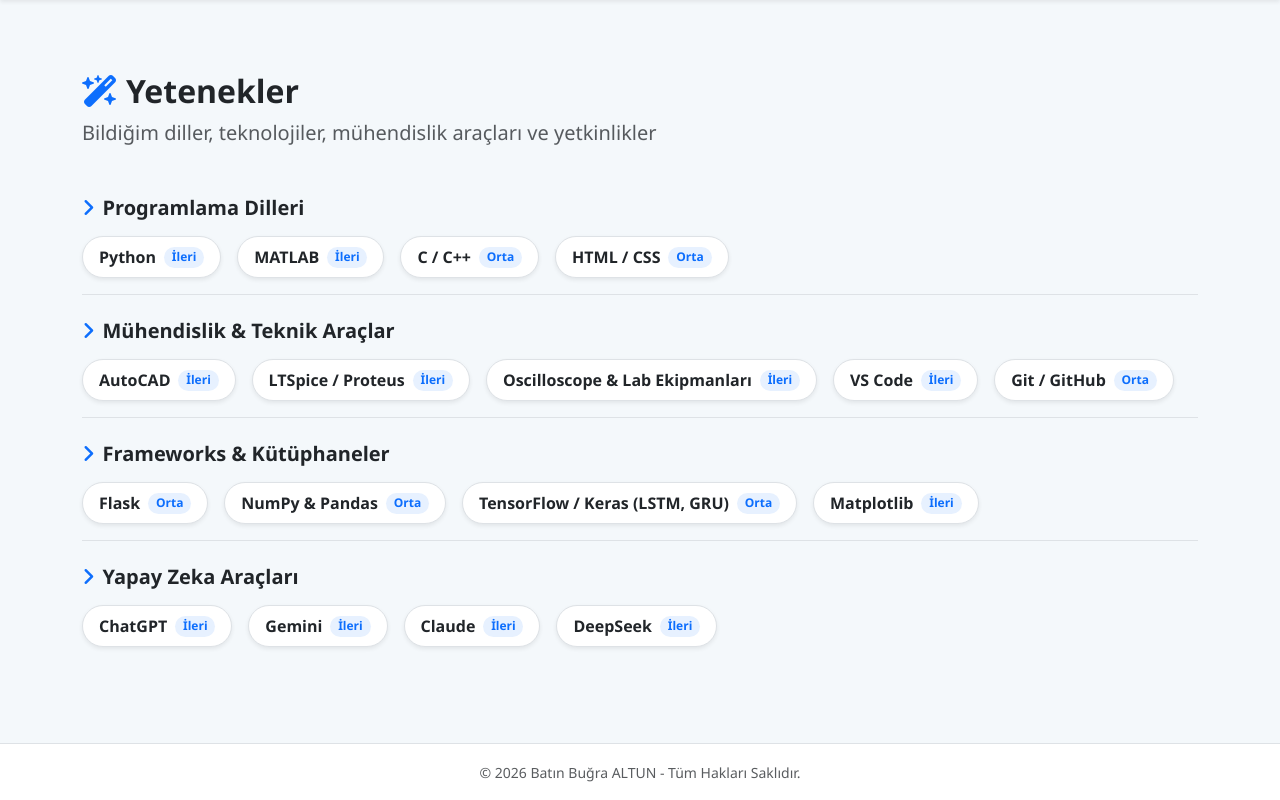
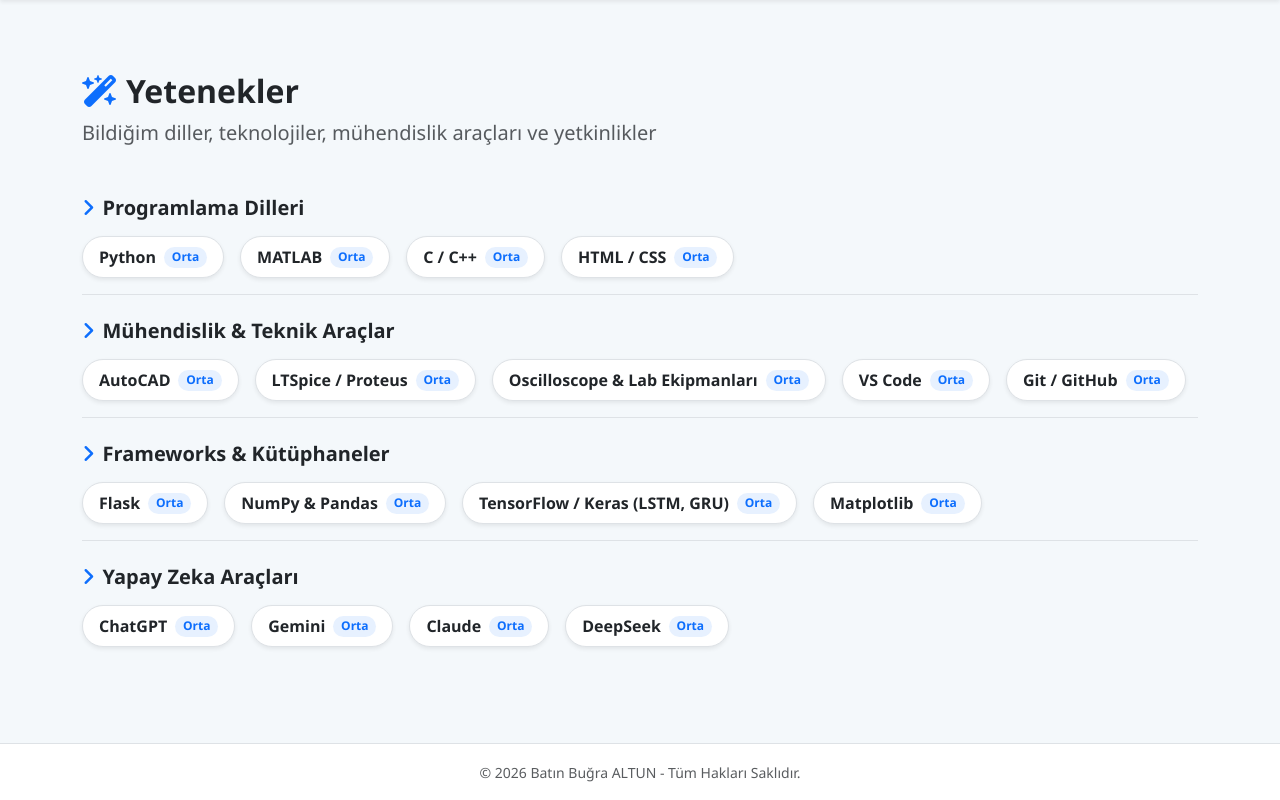
Before and after one commit to batinbugraaltun-dev/benim-cv-sitem, a Flask app: page /yetenekler in a window 1280 px wide. Shown: the part 57-857 px from the top of the page. Run offline with Flask 3, Linux system fonts and the light colour scheme.

Commit message:
Yetenek seviyeleri orta olarak guncellendi

```diff
--- a/templates/yetenekler.html
+++ b/templates/yetenekler.html
@@ -19,11 +19,11 @@
         <div class="d-flex flex-wrap gap-3">
             <div class="bg-white px-3 py-2 rounded-pill border shadow-sm d-flex align-items-center gap-2">
                 <span class="fw-semibold text-dark">Python</span>
-                <span class="badge rounded-pill text-primary" style="background-color: #e7f1ff;">İleri</span>
+                <span class="badge rounded-pill text-primary" style="background-color: #e7f1ff;">Orta</span>
             </div>
             <div class="bg-white px-3 py-2 rounded-pill border shadow-sm d-flex align-items-center gap-2">
                 <span class="fw-semibold text-dark">MATLAB</span>
-                <span class="badge rounded-pill text-primary" style="background-color: #e7f1ff;">İleri</span>
+                <span class="badge rounded-pill text-primary" style="background-color: #e7f1ff;">Orta</span>
             </div>
             <div class="bg-white px-3 py-2 rounded-pill border shadow-sm d-flex align-items-center gap-2">
                 <span class="fw-semibold text-dark">C / C++</span>
@@ -44,19 +44,19 @@
         <div class="d-flex flex-wrap gap-3">
             <div class="bg-white px-3 py-2 rounded-pill border shadow-sm d-flex align-items-center gap-2">
                 <span class="fw-semibold text-dark">AutoCAD</span>
-                <span class="badge rounded-pill text-primary" style="background-color: #e7f1ff;">İleri</span>
+                <span class="badge rounded-pill text-primary" style="background-color: #e7f1ff;">Orta</span>
             </div>
             <div class="bg-white px-3 py-2 rounded-pill border shadow-sm d-flex align-items-center gap-2">
                 <span class="fw-semibold text-dark">LTSpice / Proteus</span>
-                <span class="badge rounded-pill text-primary" style="background-color: #e7f1ff;">İleri</span>
+                <span class="badge rounded-pill text-primary" style="background-color: #e7f1ff;">Orta</span>
             </div>
             <div class="bg-white px-3 py-2 rounded-pill border shadow-sm d-flex align-items-center gap-2">
                 <span class="fw-semibold text-dark">Oscilloscope & Lab Ekipmanları</span>
-                <span class="badge rounded-pill text-primary" style="background-color: #e7f1ff;">İleri</span>
+                <span class="badge rounded-pill text-primary" style="background-color: #e7f1ff;">Orta</span>
             </div>
             <div class="bg-white px-3 py-2 rounded-pill border shadow-sm d-flex align-items-center gap-2">
                 <span class="fw-semibold text-dark">VS Code</span>
-                <span class="badge rounded-pill text-primary" style="background-color: #e7f1ff;">İleri</span>
+                <span class="badge rounded-pill text-primary" style="background-color: #e7f1ff;">Orta</span>
             </div>
             <div class="bg-white px-3 py-2 rounded-pill border shadow-sm d-flex align-items-center gap-2">
                 <span class="fw-semibold text-dark">Git / GitHub</span>
@@ -85,7 +85,7 @@
             </div>
             <div class="bg-white px-3 py-2 rounded-pill border shadow-sm d-flex align-items-center gap-2">
                 <span class="fw-semibold text-dark">Matplotlib</span>
-                <span class="badge rounded-pill text-primary" style="background-color: #e7f1ff;">İleri</span>
+                <span class="badge rounded-pill text-primary" style="background-color: #e7f1ff;">Orta</span>
             </div>
         </div>
     </div>
@@ -98,19 +98,19 @@
         <div class="d-flex flex-wrap gap-3">
             <div class="bg-white px-3 py-2 rounded-pill border shadow-sm d-flex align-items-center gap-2">
                 <span class="fw-semibold text-dark">ChatGPT</span>
-                <span class="badge rounded-pill text-primary" style="background-color: #e7f1ff;">İleri</span>
+                <span class="badge rounded-pill text-primary" style="background-color: #e7f1ff;">Orta</span>
             </div>
             <div class="bg-white px-3 py-2 rounded-pill border shadow-sm d-flex align-items-center gap-2">
                 <span class="fw-semibold text-dark">Gemini</span>
-                <span class="badge rounded-pill text-primary" style="background-color: #e7f1ff;">İleri</span>
+                <span class="badge rounded-pill text-primary" style="background-color: #e7f1ff;">Orta</span>
             </div>
             <div class="bg-white px-3 py-2 rounded-pill border shadow-sm d-flex align-items-center gap-2">
                 <span class="fw-semibold text-dark">Claude</span>
-                <span class="badge rounded-pill text-primary" style="background-color: #e7f1ff;">İleri</span>
+                <span class="badge rounded-pill text-primary" style="background-color: #e7f1ff;">Orta</span>
             </div>
             <div class="bg-white px-3 py-2 rounded-pill border shadow-sm d-flex align-items-center gap-2">
                 <span class="fw-semibold text-dark">DeepSeek</span>
-                <span class="badge rounded-pill text-primary" style="background-color: #e7f1ff;">İleri</span>
+                <span class="badge rounded-pill text-primary" style="background-color: #e7f1ff;">Orta</span>
             </div>
         </div>
     </div>
```
